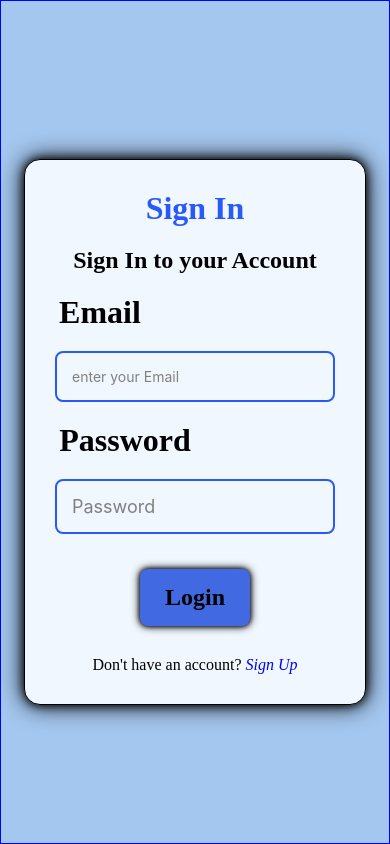
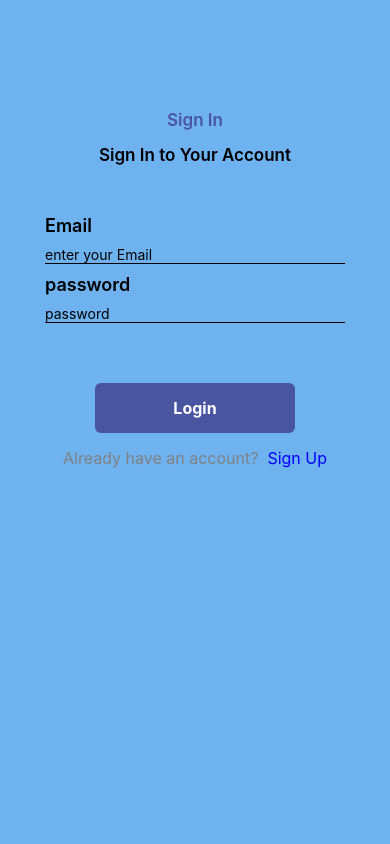
Before and after one commit to Vk4011/React-Native, a React Native app in the folder frontend/: screen /Home in a window 390 px wide. Built offline with nearby package versions, Linux system fonts and the light colour scheme.

Commit message:
Solving Call stack error

```diff
--- a/frontend/Screens/LoginScreen.js
+++ b/frontend/Screens/LoginScreen.js
@@ -6,165 +6,101 @@ import {
   KeyboardAvoidingView,
   Pressable,
   Text,
-  TextInput
+  TextInput,
 } from "react-native";
 
 const LoginScreen = () => {
-  const [email, setEmail] = useState("");
+
+    const [email,setEmail]= useState("");
+    const[name,setName] = useState("");
     const [password, SetPassword] = useState("");
     const navigation = useNavigation();
     return (
+        <View style={{
+            flex:1,
+            backgroundColor: "rgb(110, 178, 239)",
+            padding: 10,
+            alignItems: "center"
+        }}>
+           <KeyboardAvoidingView>
             <View
             style={{
-        flex: 1,
-        backgroundColor: "rgb(164, 199, 239) ",
-        display: "flex",
-        alignItems: "center",
+                marginTop: 100,
                 justifyContent: "center",
-
-        border: "1px solid blue",
-        padding: 10,
-        alignItem: "center",
+                alignItems:"center"
             }}
             >
-      <KeyboardAvoidingView>
-        <view
-          style={{
-            marginTop: 20,
-            justifyContent: "center",
-            alignItems: "center",
-            padding: "30px",
-            borderRadius: "16px",
-            border: "1px solid black",
-            boxShadow:
-              "0 0 10px ,0 0 25px ",
-            backgroundColor: "#f1f7fe",
-            display: "flex",
-            alignItem: "center",
-            flexDirection: " column",
-          }}
-        >
-          <text
-            style={{ color: "rgb(41, 89, 249)", fontSize: "2rem", fontWeight: "900" }}
-          >
-            Sign In
-          </text>
-          <text
-            style={{
-              fontSize: "1.5rem",
-              fontWeight: "900",
-              color: "Black",
-              marginTop: "20px",
-            }}
-          >
-            Sign In to your Account
-          </text>
-          <text
-            style={{
-              color: "black",
-              fontSize: "2rem",
-              fontWeight: "900",
-              marginTop: "20px",
-              marginRight: "190px",
-            }}
-          >
+                <Text style={{color:"#4a55a2",fontSize:17,fontWeight:"600"
+            }}>Sign In</Text>
+            <Text style={{
+                fontSize:17,fontWeight:"600",marginTop:15
+            }}>
+                    Sign In to Your Account
+            </Text>
+            <View style={{
+                marginTop: 50
+            }}>
+                <Text style={{fontSize:18,fontWeight:"600",color:"black"}}>
                     Email
-          </text>
+                </Text>
                 <TextInput
                 value={email}
-            onChangeText={(text) => setEmail(text)}
-            style={{
-              borderBottomColor: "green",
-              borderBottomWidth: 1,
-              marginVertical: 10,
-              width: 280,
-              border: "2px solid rgb(41, 89, 249)",
-              marginTop: 20,
-              padding: "15px",
-              borderRadius:"8px",
-              cursor: "pointer",
+                onChangeText={(text)=>setEmail(text)}
+                style={{borderBottomColor:"black",borderBottomWidth:1,marginVertical:10,width:300}}
+                placeholder='enter your Email'
+                placeholderTextColor={"black"}
+                >
 
-
-            }}
-            placeholderTextColor={"gray"}
-            placeholder="enter your Email"
-          />
-          <text
-            style={{
-              fontSize: "2rem",
-              fontWeight: "bold",
-              color: "black",
-              marginTop: "10px",
-              marginRight: "140px",
-            }}
-          >
-            Password
-          </text>
-
+                </TextInput>
+                <Text style={{fontSize:18,fontWeight:"600",color:"black"}}>
+                    password
+                </Text>
                 <TextInput
                   value={password}
-            onChangeText={(text) => SetPassword(text)}
-            secureTextEntry={true}
-            style={{
-              fontSize: email ? 18 : 18,
-              borderBottomcolor: "gray",
-              borderBottomWidth: 1,
-              marginVertical: 10,
-              width: 280,
-              marginTop: 20,
-              border: "2px solid rgb(41, 89, 249)",
-              padding: "15px",
-              borderRadius:"8px",
-              color:"gray",
-              cursor: "pointer",
-            }}
-            placeholderTextcolor={"white"}
-            placeholder="Password"
-          />
+                  onChangeText={(text)=>setPassword(text)}
+                style={{borderBottomColor:"black",borderBottomWidth:1,marginVertical:10,width:300}}
+                placeholder='password'
+                placeholderTextColor={"black"}
+                >
+
+                </TextInput>
+            </View>
             <Pressable
             style={{
-              width: 200,
-              // backgroundColor: "black",
-              padding: 15,
-              marginLeft: "auto",
-              marginRight: "auto",
-              borderRadius: 6,
-            }}
-          >
-            <text
+                width:200,
+                backgroundColor: "#4a55a2",
+                padding:15,
+                marginTop: 50,
+                marginLeft:"auto",
+                marginRight:"auto",
+                borderRadius:6
+            }}>
+                <Text style={{
+                    color:"white",
+                    fontSize:16,
+                    fontWeight:"bold",
+                    textAlign:"center"
+                }}>
+                    Login
+                </Text>
+            </Pressable>
+
+            <Pressable
+            onPress={()=>navigation.navigate("Register")}
             style={{
-                color: "black",
-                fontSize: "1.5rem",
-                fontWeight: "bold",
-                display: "block",
-                marginLeft: "auto",
-                marginRight: "auto",
-                // border: "1px solid blue",
-                padding: "15px",
-                paddingLeft: "25px",
-                paddingRight: "25px",
-                borderRadius: "8px",
-                backgroundColor:"royalblue",
-                boxShadow: "0 0 5px ,0 0 10px ",
-                marginTop: 10,
+                marginTop:15
+            }}>
+                <Text style={{ textAlign: "center", color: "gray", fontSize: 16 }}>
+              Already have an account? <Text style={{color:"blue"}}> Sign Up</Text>
+            </Text>
 
-              }}
-            >
-              Login
-            </text>
             </Pressable>
-          <Pressable
-            onPress={() => navigation.navigate("Register")}
-            style={{ marginTop: 15 }}
-          >
-            <text style={{ textAlign: "center", color: "black", fontSize: 16 }}>
-              Don't have an account? <i style={{color:"blue"}}> Sign Up</i>
-            </text>
-          </Pressable>
-        </view>
+
+            </View>
            </KeyboardAvoidingView>
         </View>
-  );
+
+    )
 };
 
 const styles = StyleSheet.create({});
--- a/frontend/Screens/RegisterScreen.js
+++ b/frontend/Screens/RegisterScreen.js
@@ -23,7 +23,7 @@ const RegisterScreen = () => {
             }}
             >
                 <Text style={{color:"#4a55a2",fontSize:17,fontWeight:"600"
-            }}>Sign In</Text>
+            }}>RegisterScreen</Text>
             <Text style={{
                 fontSize:17,fontWeight:"600",marginTop:15
             }}>
@@ -82,9 +82,9 @@ const RegisterScreen = () => {
             style={{
                 marginTop:15
             }}>
-                <text style={{ textAlign: "center", color: "gray", fontSize: 16 }}>
-              Already have an account? <i style={{color:"blue"}}> Sign Up</i>
-            </text>
+                <Text style={{ textAlign: "center", color: "gray", fontSize: 16 }}>
+              Already have an account? <Text style={{color:"blue"}}> Sign In</Text>
+            </Text>
 
             </Pressable>
 
```
Lines whose indentation alone changed are shown as unchanged.
